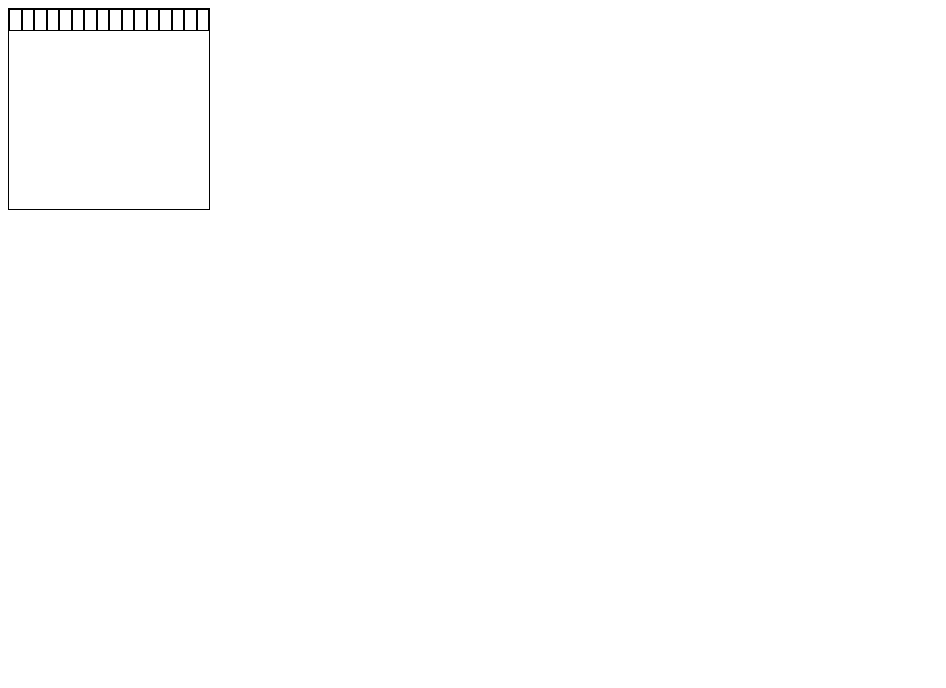
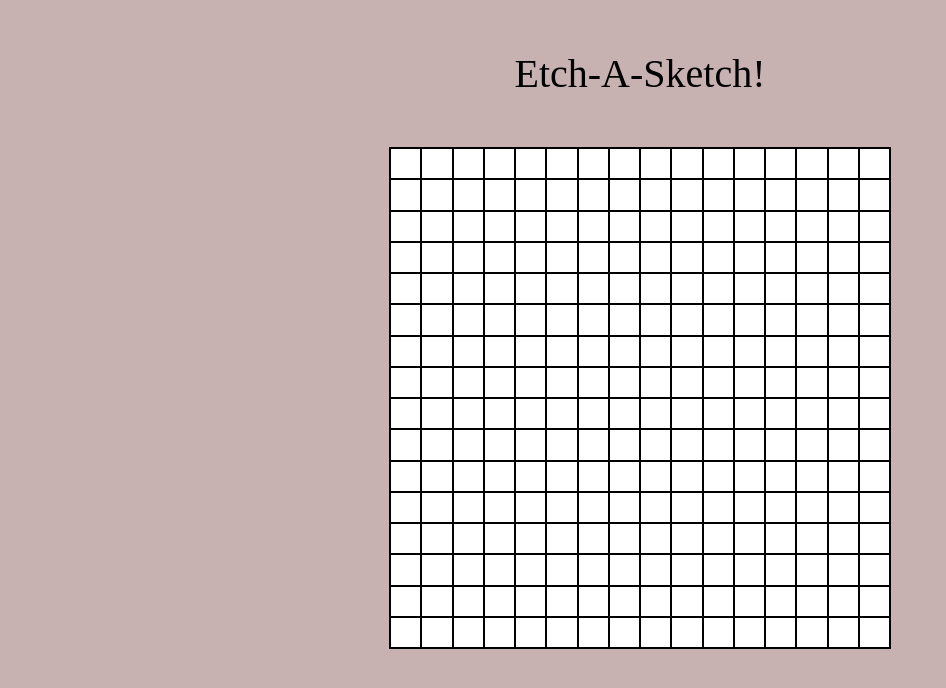
Before and after one commit to jscheckn/etchasketch, a plain HTML site: page index.html in a window 1280 px wide. Shown: the whole page, without its empty margins (0-946 px from the left). Drawn offline with Linux system fonts and the light colour scheme.

Commit message:
more css and grid

```diff
--- a/index.html
+++ b/index.html
@@ -8,6 +8,7 @@
     <link rel="stylesheet" href="styles.css">
 </head>
 <body>
+    <div class="text">Etch-A-Sketch!</div>
     <div id="container"></div>
 </body>
 </html>
--- a/script.js
+++ b/script.js
@@ -1,6 +1,6 @@
 const container = document.getElementById('container');
-function makeDivs(numDivs){
-    for(let i = 0; i < numDivs; i++){
+function makeDivs(){
+    for(let i = 0; i < 256; i++){
         let square = document.createElement('div');
         container.appendChild(square);
 
@@ -10,4 +10,4 @@ function makeDivs(numDivs){
 
 }
 
-makeDivs(16);
+makeDivs();
--- a/styles.css
+++ b/styles.css
@@ -1,15 +1,30 @@
 
+*{
+    background-color: rgb(200, 177, 177);
+}
+.text{
+    display: flex;
+    justify-content: center;
+    margin: 50px;
+    font-size: 40px;
+}
 #container{
     display: flex;
     flex-wrap: wrap;
     border: 1px solid black;
-    height: 200px;
-    width: 200px;
+    height: 500px;
+    width: 500px;
+    margin: auto;
+
 }
 
 #container > div{
-    flex: 1;
-    width: 10%;
-    height: 10%;
+    box-sizing: border-box;
+    width: 6.25%;
+    height: 6.25%;
     border: 1px solid black;
+    background-color: white;
 }
+.grid{
+    background-color: red;
+}
```
